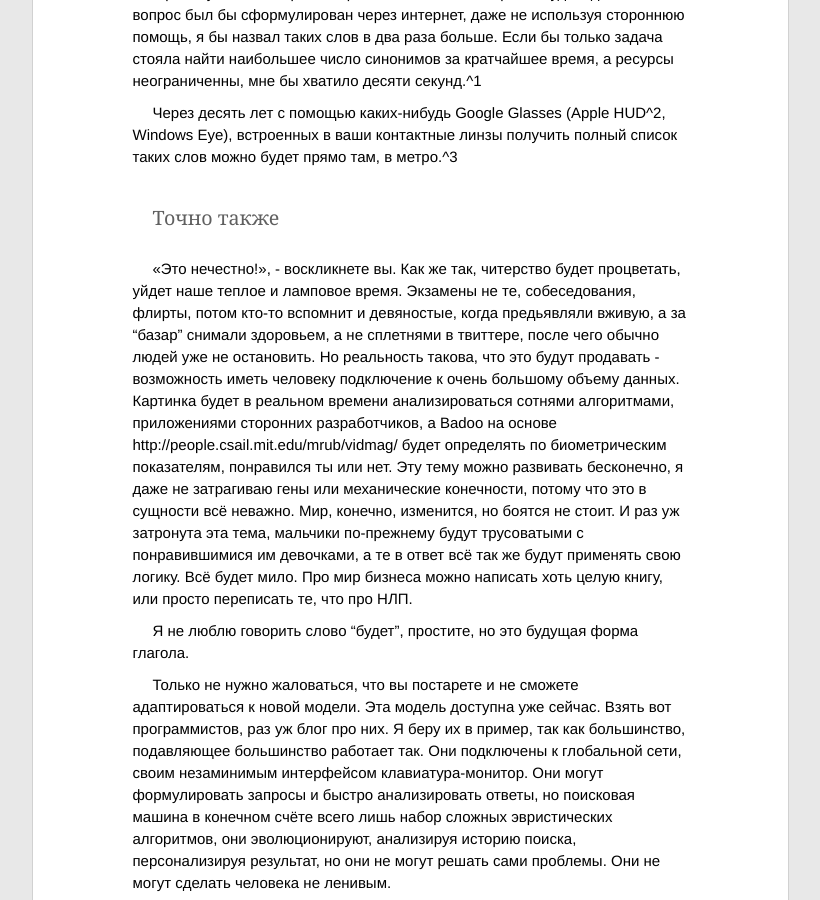
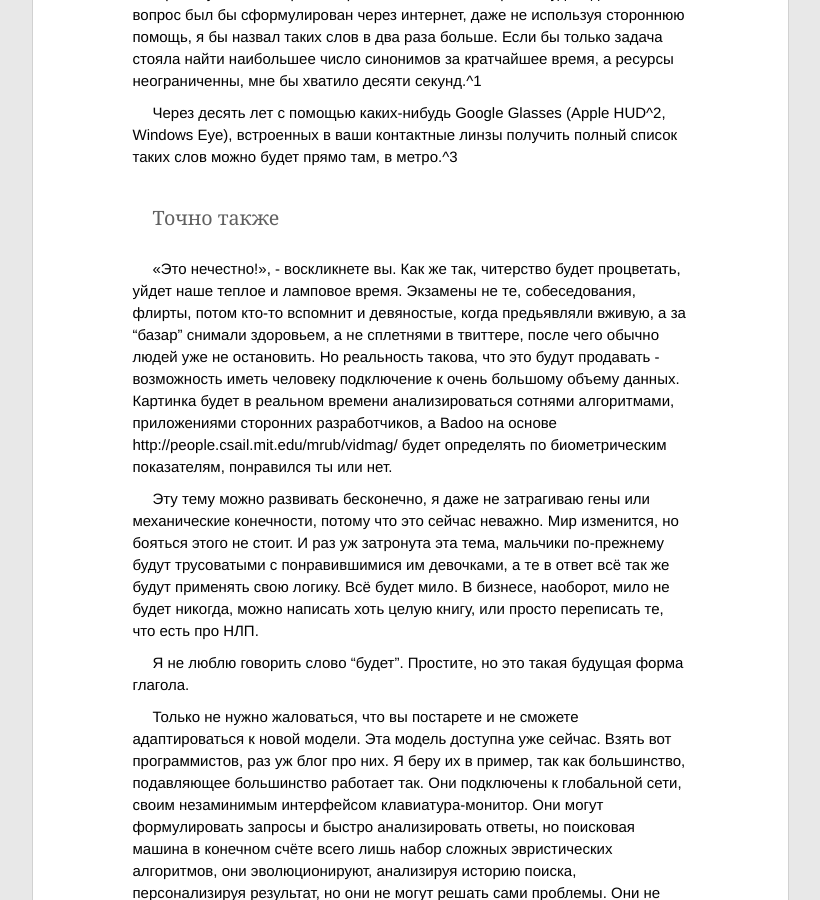
Before and after one commit to ptmt/ptmt.github.com, a Jekyll site: the page built from _posts/2012-07-02-we-are-lazy.md, in a window 1280 px wide and 900 px high, scrolled down 449 px. Shown: the whole window, without its empty margins (230-1050 px from the left). Built offline with Jekyll 4.4.1, drawn with Linux system fonts in a browser that asks for light colours; Markdown is read by kramdown in place of the engine named in the settings.

Commit message:
Update master

```diff
--- a/_posts/2012-07-02-we-are-lazy.md
+++ b/_posts/2012-07-02-we-are-lazy.md
@@ -12,9 +12,11 @@
 
 ##Точно также
 
-«Это нечестно!», - воскликнете вы. Как же так, читерство будет процветать, уйдет наше теплое и ламповое время. Экзамены не те, собеседования, флирты, потом кто-то вспомнит и девяностые, когда предьявляли вживую, а за “базар” снимали здоровьем, а не сплетнями в твиттере, после чего обычно людей уже не остановить. Но реальность такова, что это будут продавать - возможность иметь человеку подключение к очень большому объему данных. Картинка будет в реальном времени анализироваться сотнями алгоритмами, приложениями сторонних разработчиков, а Badoo на основе  http://people.csail.mit.edu/mrub/vidmag/ будет определять по биометрическим показателям, понравился ты или нет. Эту тему можно развивать бесконечно, я даже не затрагиваю гены или механические конечности, потому что это в сущности всё неважно. Мир, конечно, изменится, но боятся не стоит. И раз уж затронута эта тема, мальчики по-прежнему будут трусоватыми с понравившимися им девочками, а те в ответ всё так же будут применять свою логику. Всё будет мило. Про мир бизнеса можно написать хоть целую книгу, или просто переписать те, что про НЛП.
+«Это нечестно!», - воскликнете вы. Как же так, читерство будет процветать, уйдет наше теплое и ламповое время. Экзамены не те, собеседования, флирты, потом кто-то вспомнит и девяностые, когда предьявляли вживую, а за “базар” снимали здоровьем, а не сплетнями в твиттере, после чего обычно людей уже не остановить. Но реальность такова, что это будут продавать - возможность иметь человеку подключение к очень большому объему данных. Картинка будет в реальном времени анализироваться сотнями алгоритмами, приложениями сторонних разработчиков, а Badoo на основе  http://people.csail.mit.edu/mrub/vidmag/ будет определять по биометрическим показателям, понравился ты или нет.
 
-Я не люблю говорить слово “будет”, простите, но это будущая форма глагола.
+Эту тему можно развивать бесконечно, я даже не затрагиваю гены или механические конечности, потому что это сейчас неважно. Мир изменится, но бояться этого не стоит. И раз уж затронута эта тема, мальчики по-прежнему будут трусоватыми с понравившимися им девочками, а те в ответ всё так же будут применять свою логику. Всё будет мило. В бизнесе, наоборот, мило не будет никогда, можно написать хоть целую книгу, или просто переписать те, что есть про НЛП.
+
+Я не люблю говорить слово “будет”. Простите, но это такая будущая форма глагола.
 
 Только не нужно жаловаться, что вы постарете и не сможете адаптироваться к новой модели. Эта модель доступна уже сейчас. Взять вот программистов, раз уж блог про них. Я беру их в пример, так как большинство, подавляющее большинство работает так. Они подключены к глобальной сети, своим незаминимым интерфейсом клавиатура-монитор. Они могут формулировать запросы и быстро анализировать ответы, но поисковая машина в конечном счёте всего лишь набор сложных эвристических алгоритмов, они эволюционируют, анализируя историю поиска, персонализируя результат, но они не могут решать сами проблемы. Они не могут сделать человека не ленивым.
 
```
